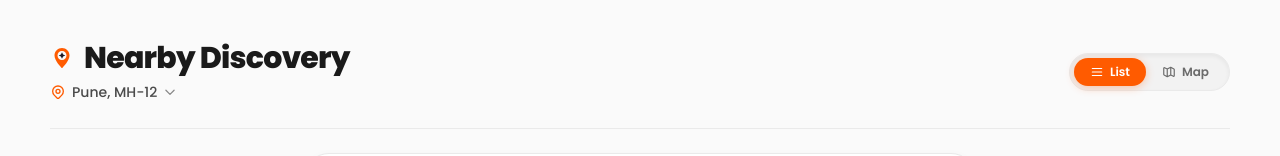
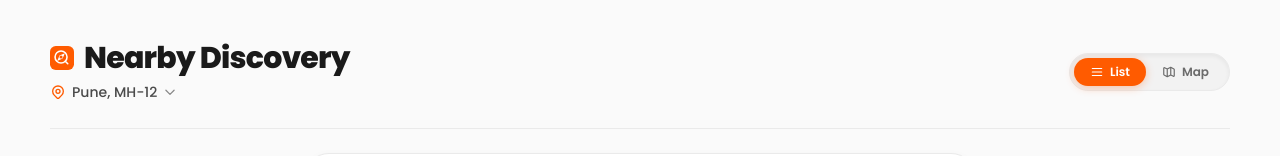
Before and after one commit to ravirajsamant/nearby-discovery, a Next.js app: page / in a window 1280 px wide. Shown: the top 156 px of the page. Built offline with nearby package versions, Linux system fonts and the light colour scheme.

Commit message:
Add header logo (compass + magnifying glass, no layout changes)

```diff
--- a/app/page.tsx
+++ b/app/page.tsx
@@ -1379,25 +1379,34 @@ export default function Home() {
             {/* Left side: App name (bold, larger) + Location (smaller, lighter text below) */}
             <div className="flex flex-col items-start gap-1 min-w-0">
               <h1 className="flex items-center gap-2.5 text-2xl sm:text-3xl font-extrabold tracking-tight text-[#1A1A1A]">
-                {/* Minimal Brand Logo */}
+                {/* Logo: App Icon (Orange tile with magnifying glass and compass needle) */}
                 <svg
                   className="h-[22px] w-[22px] sm:h-6 sm:w-6 shrink-0"
-                  viewBox="0 0 24 24"
+                  viewBox="0 0 100 100"
                   fill="none"
                   xmlns="http://www.w3.org/2000/svg"
                   aria-hidden="true"
                 >
-                  {/* Primary: Modern Pin Silhouette in signature orange */}
+                  <rect width="100" height="100" rx="24" fill="#FF5B00" />
+                  <circle
+                    cx="46"
+                    cy="46"
+                    r="25"
+                    fill="none"
+                    stroke="white"
+                    strokeWidth="6.5"
+                  />
+                  <path
+                    d="M63.5 63.5L74 74"
+                    stroke="white"
+                    strokeWidth="6.5"
+                    strokeLinecap="round"
+                  />
                   <path
                     fillRule="evenodd"
                     clipRule="evenodd"
-                    d="M12 2C7.858 2 4.5 5.358 4.5 9.5C4.5 14.65 11.15 21.35 11.45 21.65C11.75 21.95 12.25 21.95 12.55 21.65C12.85 21.35 19.5 14.65 19.5 9.5C19.5 5.358 16.142 2 12 2ZM12 14C9.515 14 7.5 11.985 7.5 9.5C7.5 7.015 9.515 5 12 5C14.485 5 16.5 7.015 16.5 9.5C16.5 11.985 14.485 14 12 14Z"
-                    fill="#FF5B00"
-                  />
-                  {/* Secondary: Precision Discovery Marker in complementary deep charcoal */}
-                  <path
-                    d="M12 6.2L13.1 8.5L15.3 9.5L13.1 10.5L12 12.8L10.9 10.5L8.7 9.5L10.9 8.5L12 6.2Z"
-                    fill="#1E1B26"
+                    fill="white"
+                    d="M62 30L52.5 52.5L30 62L39.5 39.5Z M46 39.5A6.5 6.5 0 1 0 46 52.5A6.5 6.5 0 1 0 46 39.5Z"
                   />
                 </svg>
                 <span>Nearby Discovery</span>
```
